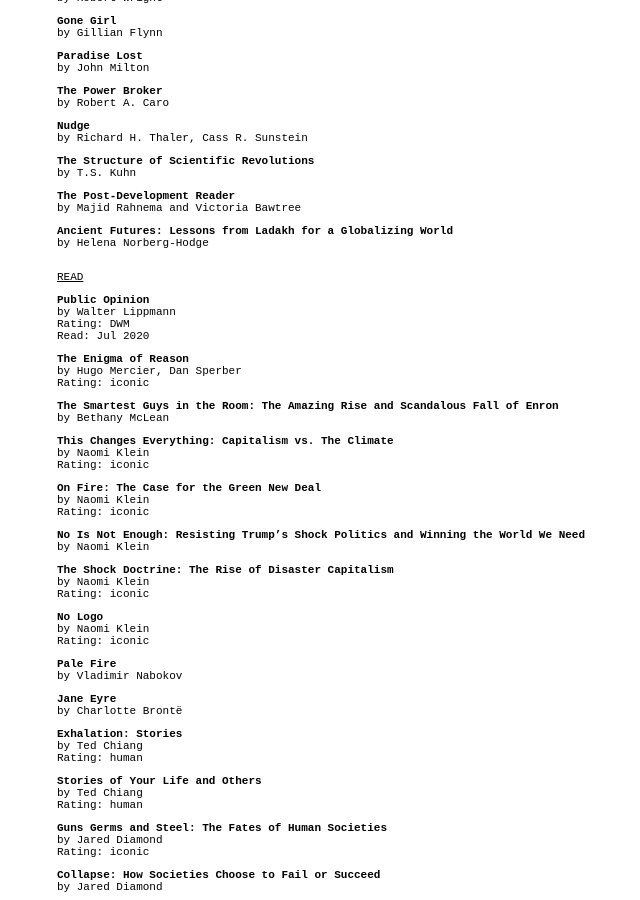
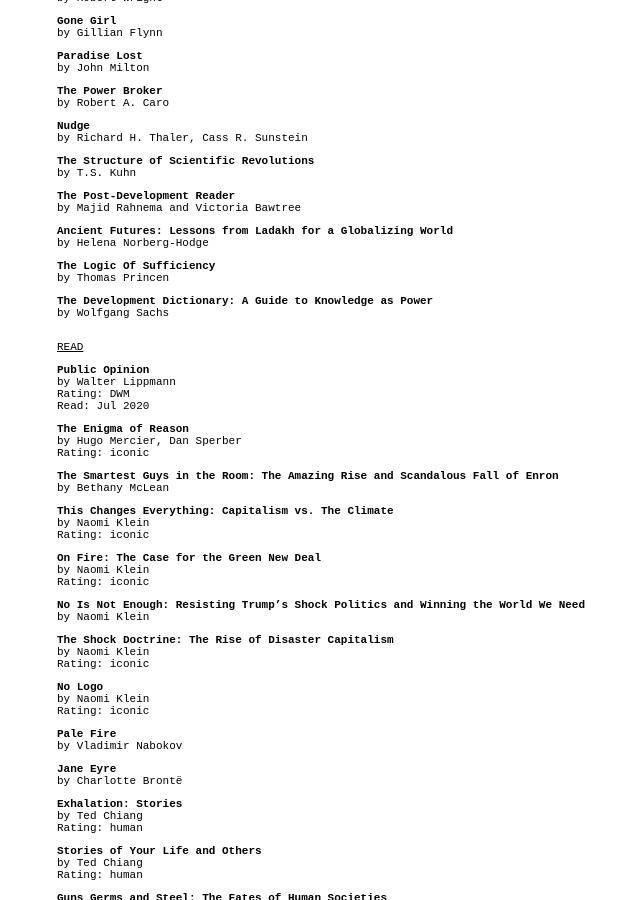
Before and after one commit to joseph-long/essayer, a Jekyll site: the page built from stacks.md, in a window 1280 px wide and 900 px high, scrolled down 1271 px. Shown: the whole window, without its empty margins (319-959 px from the left). Built offline with Jekyll 4.4.1, drawn with Linux system fonts in a browser that asks for light colours; some web fonts are replaced.

Commit message:
so many books so little time

```diff
--- a/_data/stacks.yml
+++ b/_data/stacks.yml
@@ -78,6 +78,10 @@
       author: Majid Rahnema and Victoria Bawtree
     - title: "Ancient Futures: Lessons from Ladakh for a Globalizing World"
       author: Helena Norberg-Hodge
+    - title: The Logic Of Sufficiency
+      author: Thomas Princen
+    - title: "The Development Dictionary: A Guide to Knowledge as Power"
+      author: Wolfgang Sachs
 - stack: Read
   books:
     - title: Public Opinion
```
